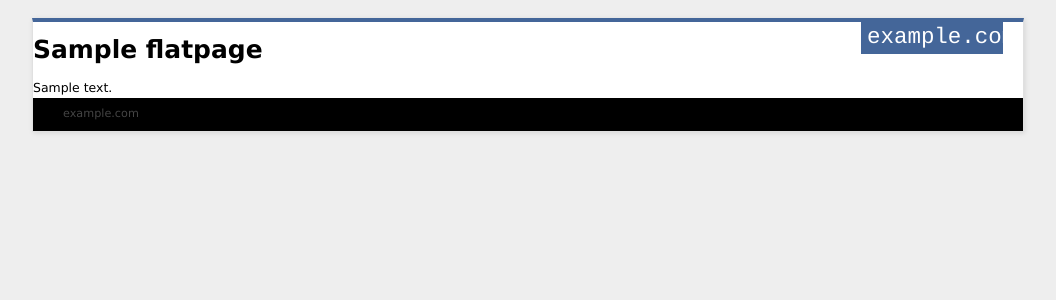
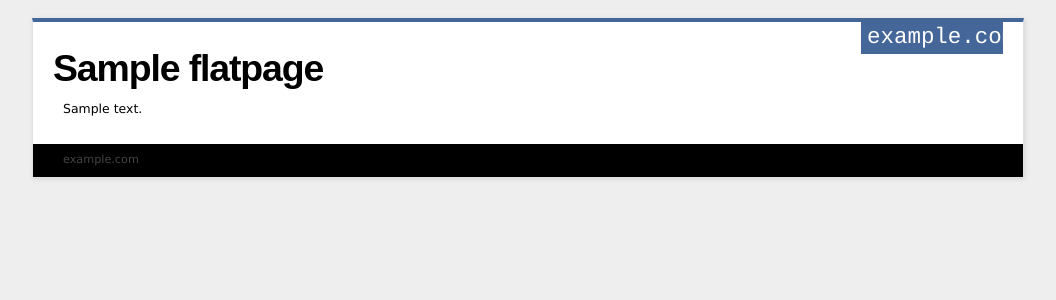
Before and after one commit to luminousflux/lflux, a Django app: template lfluxproject/templates/flatpages/default.html in a window 1280 px wide. Shown: the top 300 px of the page, without its empty margins (112-1168 px from the left). Run offline with Django 3.2, Linux system fonts and the light colour scheme; the template is opened without the code that fills it: most values are stand-ins (such as "Sample title", 1, 10 or a date in 2020); data that the repository does not hold is empty; parts of the project's set-up code (start-up, migrations or seed data) failed here and were passed over.

Commit message:
better flatpages template

```diff
--- a/lfluxproject/templates/flatpages/default.html
+++ b/lfluxproject/templates/flatpages/default.html
@@ -2,6 +2,12 @@
 {% load markup %}
 {% block title %}{{flatpage.title}}{%endblock%}
 {% block content %}
-<h1>{{flatpage.title}}</h1>
-{{flatpage.content|markdown}}
+<div id="header">
+    <h1>{{flatpage.title}}</h1>
+</div>
+<div id="article">
+    <div class="inner">
+        {{flatpage.content|markdown}}
+    </div>
+</div>
 {% endblock %}
```
